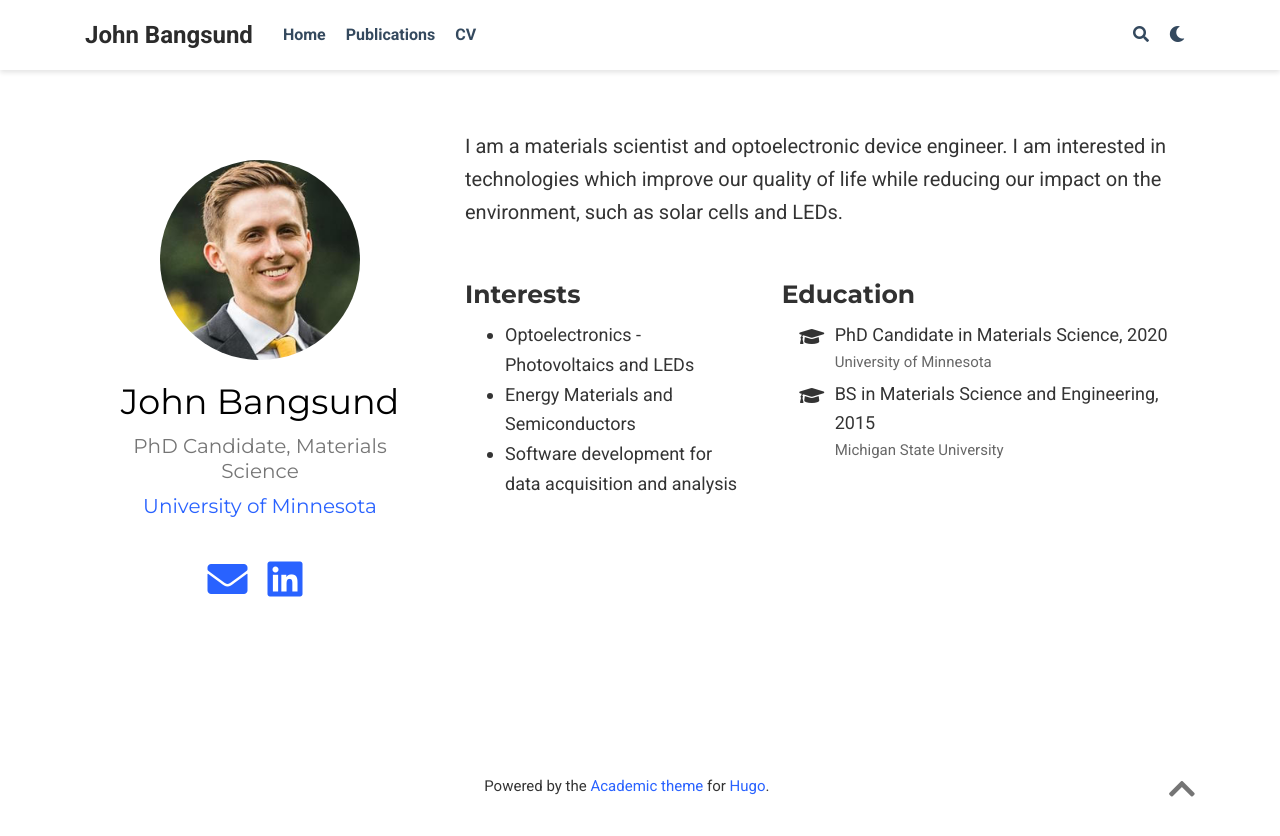
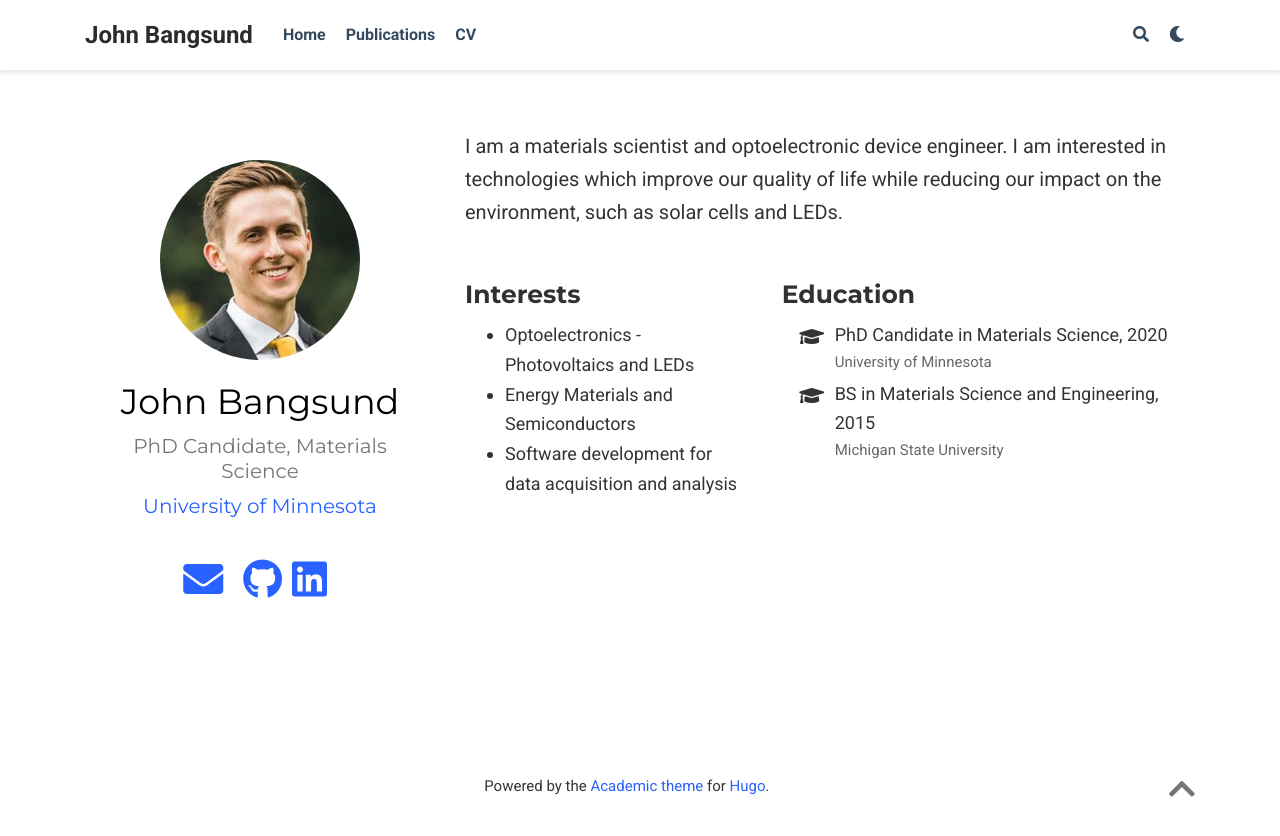
Before and after one commit to jsbangsund/jsbangsund.github.io, a plain HTML site: page authors/admin/index.html in a window 1280 px wide. Drawn offline with nearby package versions, Linux system fonts and the light colour scheme; some icons are missing.

Commit message:
update contact info

```diff
--- a/authors/admin/index.html
+++ b/authors/admin/index.html
@@ -404,6 +404,23 @@
 
 
         <li>
+          <a itemprop="sameAs" href="https://github.com/jsbangsund" target="_blank" rel="noopener">
+            <i class="fab fa-github big-icon"></i>
+          </a>
+        </li>
+
+
+
+
+
+
+
+
+
+
+
+
+        <li>
           <a itemprop="sameAs" href="https://www.linkedin.com/in/jsbangsund/" target="_blank" rel="noopener">
             <i class="fab fa-linkedin big-icon"></i>
           </a>
```
Also changed, not shown: index.html (+17 -0 lines).
